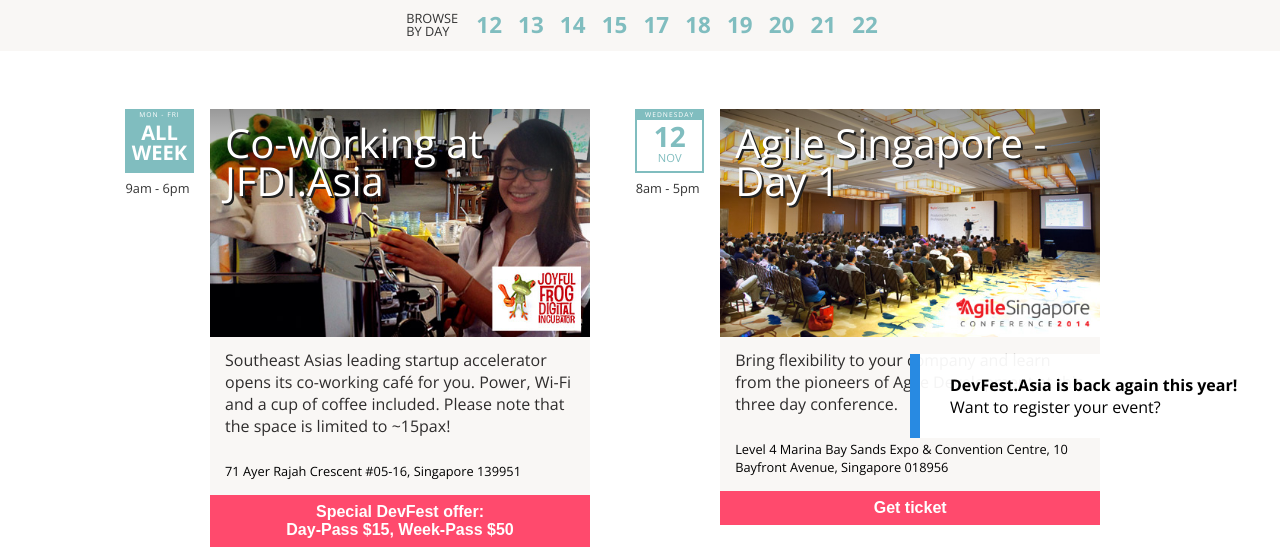
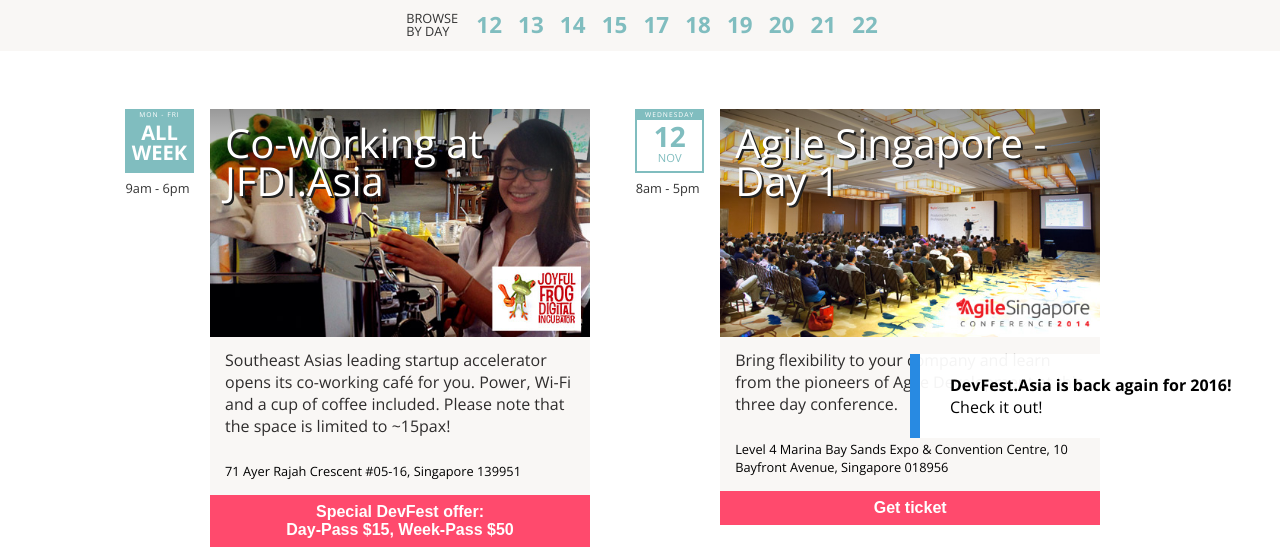
Before and after one commit to serrynaimo/2014.devfest.asia, a PHP site: page / in a window 1280 px wide. Shown: the part 322-870 px from the top of the page. Run offline with PHP 8.4, Linux system fonts and the light colour scheme; some libraries are stand-ins or nearby versions; some web fonts are replaced.

Commit message:
flag update

```diff
--- a/index.php
+++ b/index.php
@@ -20,9 +20,9 @@
 	<meta name="description" content="Southeast Asia's first community organized web developer festival, November 12th - 22nd, Singapore"/>
 </head>
 <body>
-  	<a href="https://jsconfasia.wufoo.com/forms/devfestasia-2016-list-my-event/" id="thisyear" style="-webkit-transition: all 1s ease-out; -moz-transition: all 1s ease-out; transition: all 1s ease-out; border-left: 10px solid #288ae2; z-index: 99999; position: fixed; color: black; text-decoration: none; bottom: 40px; right: -380px; width: 300px; padding: 20px 30px; background: rgba(255,255,255,0.95); box-shadow: 3px 3px 5px rba(0,0,0,0.5);">
-        <b>DevFest.Asia is back again this year!</b>
-        Want to register your event?
+  	<a href="https://2016.devfest.asia" id="thisyear" style="-webkit-transition: all 1s ease-out; -moz-transition: all 1s ease-out; transition: all 1s ease-out; border-left: 10px solid #288ae2; z-index: 99999; position: fixed; color: black; text-decoration: none; bottom: 40px; right: -380px; width: 300px; padding: 20px 30px; background: rgba(255,255,255,0.95); box-shadow: 3px 3px 5px rba(0,0,0,0.5);">
+        <b>DevFest.Asia is back again for 2016!</b>
+        Check it out!
     </a>
 
 	<header>
```
